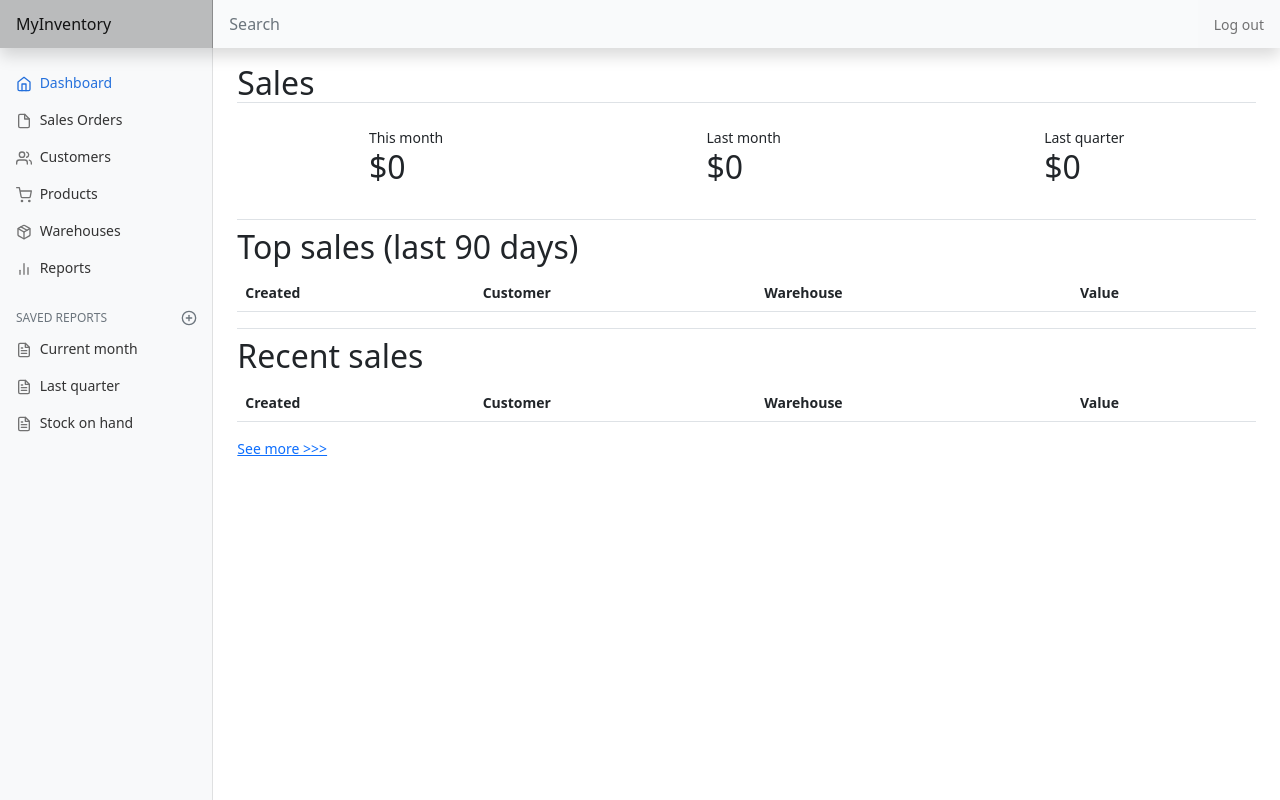
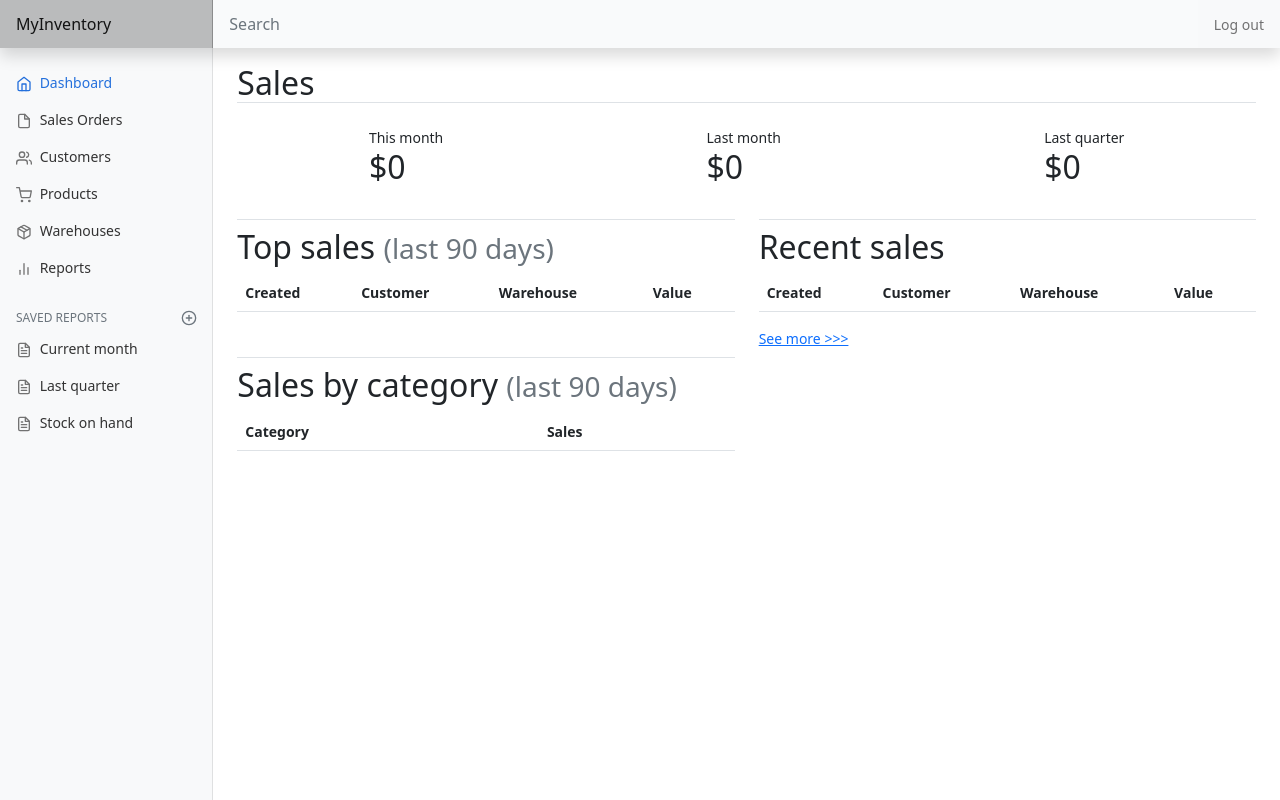
Before and after one commit to mikeinnz/cs50web, a Django app: page / in a window 1280 px wide. Run offline with Django 3.2, Linux system fonts and the light colour scheme; the first user in the database is signed in; data comes from the database, SQL or seed files in the repository; lists and menus that the app fills with data are empty.

Commit message:
dashboard layout and add sales by category

```diff
--- a/capstone/inventory/templates/inventory/index.html
+++ b/capstone/inventory/templates/inventory/index.html
@@ -21,7 +21,9 @@
         </div>
     </div>
 
-    <h2 class="border-top pt-2">Top sales (last 90 days)</h2>
+    <div class="row justify-content-center">
+        <div class="col-lg-6">
+            <h2 class="border-top pt-2">Top sales <small class="text-muted">(last 90 days)</small></h2>
             <div class="table-responsive-md">
                 <table class="table table-striped table-hover">
                     <thead>
@@ -45,7 +47,8 @@
                     </tbody>
                 </table>
             </div>
-
+        </div>
+        <div class="col-lg-6">
             <h2 class="border-top pt-2">Recent sales</h2>
             <div class="table-responsive-md">
                 <table class="table table-striped table-hover">
@@ -70,7 +73,34 @@
                     </tbody>
                 </table>
             </div>
-    <div class="mb-5">
+            <div class="mb-2">
                 <a href="{% url 'order' %}">See more >>></a>
             </div>
+        </div>
+    </div>
+
+    <div class="row justify-content-start">
+        <div class="col-lg-6">
+            <h2 class="border-top pt-2">Sales by category <small class="text-muted">(last 90 days)</small></h2>
+            <div class="table-responsive-md">
+                <table class="table table-striped table-hover">
+                    <thead>
+                        <tr class="table-striped">
+                            <th scope="col">Category</th>
+                            <th scope="col">Sales</th>
+                        </tr>
+                    </thead>
+                    <tbody>
+                        {% for category, value in sales_by_category %}
+                            <tr class="table-striped">
+                                <td>{{ category }}</td>
+                                <td>${{ value|floatformat:2 }}</td>
+                            </tr>
+                        {% endfor %}
+                    </tbody>
+                </table>
+            </div>
+        </div>
+
+    </div>
 {% endblock %}
--- a/capstone/inventory/views.py
+++ b/capstone/inventory/views.py
@@ -16,6 +16,7 @@ def index(request):
     """
     Dashboard
     """
+    # Current month and last month in number
     today = datetime.now()
     current_month = today.month
 
@@ -49,11 +50,9 @@ def index(request):
 
     # Top sales (last 90 days)
     last_90_days_orders = SalesOrder.objects.filter(
-        user=request.user, invoice_date__gte=today-timedelta(days=5)).order_by('-created_date')
-    for order in last_90_days_orders:
-        order.value = 0
-        for item in SalesItem.objects.filter(order=order):
-            order.value += item.sub_total()
+        user=request.user, invoice_date__gte=today-timedelta(days=90)).order_by('-created_date')
+    # Add order values to order list
+    last_90_days_orders = add_order_values(last_90_days_orders)
 
     # Top 5 orders by value
     top_orders = sorted(last_90_days_orders,
@@ -62,19 +61,29 @@ def index(request):
     # Recent sales (top 5)
     recent_orders = SalesOrder.objects.filter(
         user=request.user).order_by('-created_date')[:5]
+    # Add order values to order list
+    recent_orders = add_order_values(recent_orders)
 
-    # Add order values to order list
-    for order in recent_orders:
-        order.value = 0
-        for item in SalesItem.objects.filter(order=order):
-            order.value = order.value + item.sub_total()
+    # Sales (last 90 days) by category
+    values = {}
+    for order in last_90_days_orders:
+        items = SalesItem.objects.filter(order=order)
+        for item in items:
+            category = item.product.category.category
+            if not category in values:
+                values[category] = 0
+            values[category] += item.sub_total()
+
+    sales_by_category = sorted(
+        values.items(), key=lambda i: i[1], reverse=True)
 
     return render(request, "inventory/index.html", {
         'sales_current_month': sales(request, current_month),
         'sales_last_month': sales(request, last_month),
         'sales_last_quarter': sales_last_quarter,
         'top_orders': top_orders,
-        'recent_orders': recent_orders
+        'recent_orders': recent_orders,
+        'sales_by_category': sales_by_category
     })
 
 
@@ -88,6 +97,14 @@ def sales(request, month):
         for item in items:
             sum += item.sub_total()
     return sum
+
+
+def add_order_values(orders):
+    for order in orders:
+        order.value = 0
+        for item in SalesItem.objects.filter(order=order):
+            order.value += item.sub_total()
+    return orders
 
 
 @login_required
@@ -536,8 +553,6 @@ def save_sales_order(request, order, order_form, formset):
 
         # Save only items where product was selected
         if hasattr(item, 'product'):
-            print("ITEM:")
-            print(item)
             shelf = Shelf.objects.get(
                 user=request.user, warehouse=order.warehouse, product=item.product)
 
```
Also changed, not shown: capstone/inventory/models.py (+3 -4 lines), capstone/db.sqlite3. Lines whose indentation alone changed are shown as unchanged.
